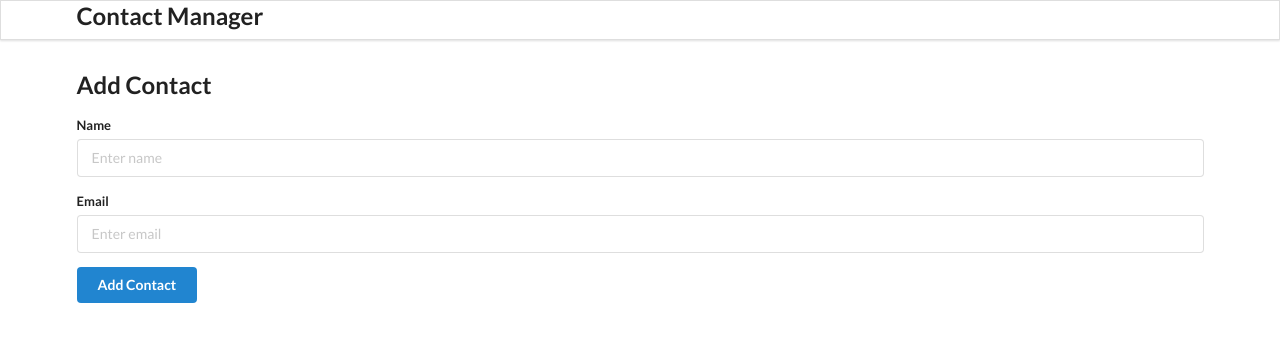
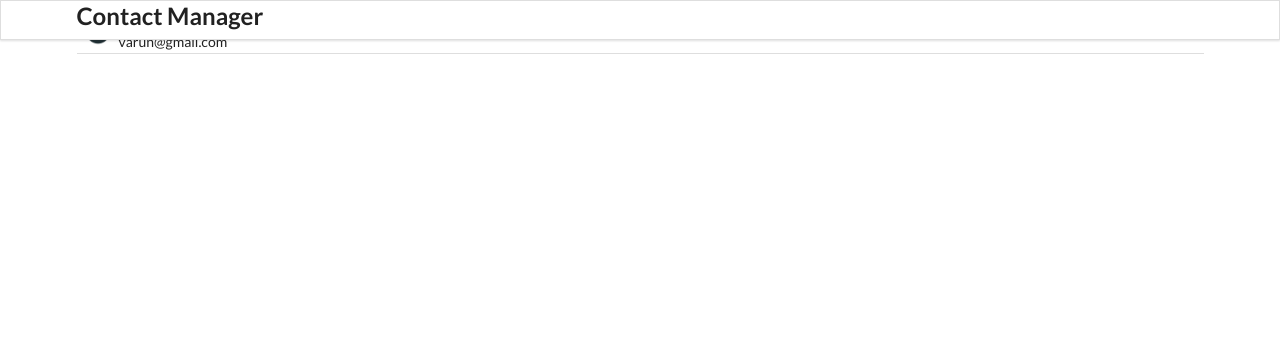
Before and after one commit to varun-mfs/basic-contact-app, a React (Create React App) app: page / in a window 1280 px wide. Shown: the top 342 px of the page. Built offline with nearby package versions, Linux system fonts and the light colour scheme.

Commit message:
add react-router-dom for routes

```diff
--- a/package.json
+++ b/package.json
@@ -8,6 +8,7 @@
     "@testing-library/user-event": "^13.5.0",
     "react": "^18.2.0",
     "react-dom": "^18.2.0",
+    "react-router-dom": "^6.22.3",
     "react-scripts": "5.0.1",
     "web-vitals": "^2.1.4"
   },
--- a/src/components/App.js
+++ b/src/components/App.js
@@ -1,4 +1,6 @@
 import React, { useEffect, useState } from 'react';
+// import { BrowserRouter as Router, Switch, Route } from 'react-router-dom';
+import { Routes, Route, Outlet, Link } from "react-router-dom";
 import './App.css';
 import Header from './Header';
 import AddContact from './AddContact';
@@ -9,7 +11,7 @@ function App() {
 	const [contacts, setContacts] = useState([]);
 
 	const addContactHandler = (contact) => {
-    setContacts([...contacts, {id: crypto.randomUUID(), ...contact}]);
+		setContacts([...contacts, { id: crypto.randomUUID(), ...contact }]);
 	}
 
 	const removeContactHandler = (id) => {
@@ -44,10 +46,14 @@ function App() {
 	return (
 		<div className='ui container'>
 			<Header />
-      <AddContact addContactHandler={addContactHandler} />
-      <ContactList contacts={contacts} getContactId={removeContactHandler} />
+			<Routes>
+				<Route index path="/" element={<ContactList />} />
+				<Route path="/add" element={<AddContact />} />
+				{/* <AddContact addContactHandler={addContactHandler} /> */}
+				{/* <ContactList contacts={contacts} getContactId={removeContactHandler} /> */}
+			</Routes>
 		</div>
 	);
 }
 
-export default App ;
+export default App;
--- a/src/components/ContactList.js
+++ b/src/components/ContactList.js
@@ -8,9 +8,21 @@ const ContactList = (props) => {
         props.getContactId(id);
     }
 
-    const renderContactList = props.contacts.map((contact) => {
+    const contacts = [
+        {
+            id: '1',
+            name: 'Varun',
+            email: 'varun@gmail.com'
+        }
+    ];
+    // const renderContactList = props.contacts.map((contact) => {
+    const renderContactList = contacts.map((contact) => {
         return (
-            <ContactCard contact={contact} key={contact.id} deleteHandler={deleteHandler}/>
+            <ContactCard
+                contact={contact}
+                key={contact.id}
+                deleteHandler={deleteHandler}
+            />
         );
     })
     return (
--- a/src/index.js
+++ b/src/index.js
@@ -1,10 +1,13 @@
 import React from 'react';
 import ReactDOM from 'react-dom/client';
 import App from './components/App';
+import { BrowserRouter } from "react-router-dom";
 
 const root = ReactDOM.createRoot(document.getElementById('root'));
 root.render(
   <React.StrictMode>
-    <App />
+    <BrowserRouter>
+      <App />
+    </BrowserRouter>
   </React.StrictMode>
 );
```
Also changed, not shown: 1 other file (tests, documents, lock files or other folders). Lines whose indentation alone changed are shown as unchanged.
